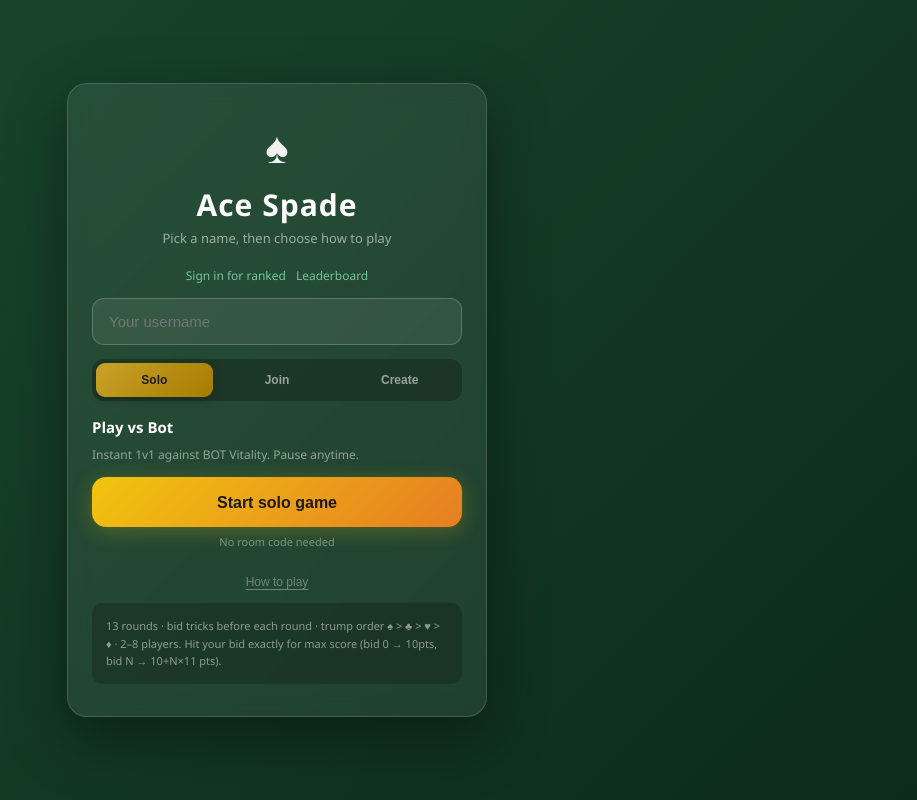
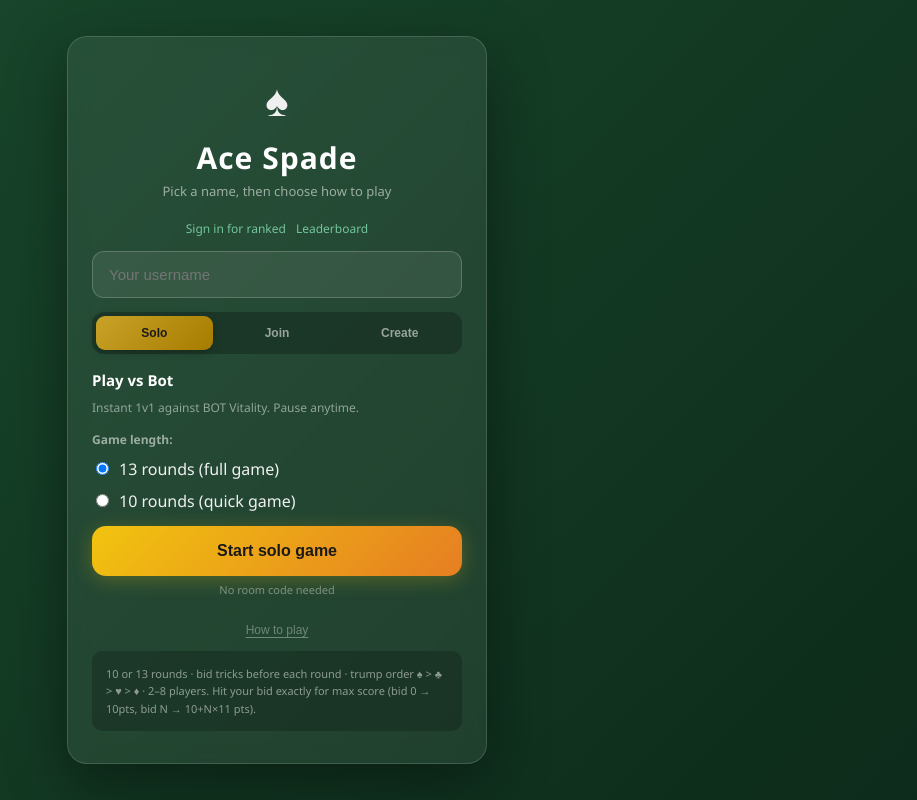
Before and after one commit to rohit94875/ace-spade-frontend, a React (Vite) app: page / in a window 1280 px wide. Both pictures are taken after a click on the button "How to play". Shown: the whole page, without its empty margins (363-1280 px from the left). Built offline with nearby package versions, Linux system fonts and the light colour scheme.

Commit message:
Add 10-round quick game option in lobby.
Hosts can choose 10 or 13 rounds for solo and multiplayer rooms; header shows progress as R/n.

Co-authored-by: Cursor <cursoragent@cursor.com>

```diff
--- a/src/components/GameHeader.tsx
+++ b/src/components/GameHeader.tsx
@@ -6,6 +6,7 @@ import GameMenu from './GameMenu';
 interface Props {
   roomCode: string;
   round: number;
+  maxRounds: number;
   username: string;
   isHost: boolean;
   wsConnected: boolean;
@@ -43,7 +44,7 @@ function buildStatus(props: Props): { text: string; highlight: boolean } {
 
 export default function GameHeader(props: Props) {
   const isMobile = useMediaQuery('(max-width: 640px)');
-  const { roomCode, round, username, isHost, canPause, onLeave, onPause } = props;
+  const { roomCode, round, maxRounds, username, isHost, canPause, onLeave, onPause } = props;
   const status = buildStatus(props);
 
   if (isMobile) {
@@ -54,7 +55,7 @@ export default function GameHeader(props: Props) {
             <span style={styles.icon}>♠</span>
             <div style={styles.brandText}>
               <span style={styles.title}>Ace Spade</span>
-              <span style={styles.subtitle}>#{roomCode}{phaseLabel(props.phase, round)}</span>
+              <span style={styles.subtitle}>#{roomCode}{phaseLabel(props.phase, round, maxRounds)}</span>
             </div>
           </div>
           <div style={styles.statusArea}>
@@ -82,7 +83,7 @@ export default function GameHeader(props: Props) {
       <div style={styles.headerLeft}>
         <span style={{ fontSize: 22 }}>♠</span>
         <span style={styles.gameName}>Ace Spade</span>
-        <span style={styles.roomCode}>#{roomCode}</span>
+        <span style={styles.roomCode}>#{roomCode}{phaseLabel(props.phase, round, maxRounds)}</span>
       </div>
       <div style={styles.headerCenter}>
         <span style={status.highlight ? styles.yourTurn : styles.waiting}>
@@ -105,9 +106,9 @@ export default function GameHeader(props: Props) {
   );
 }
 
-function phaseLabel(phase: GamePhase | null, round: number): string {
-  if (!phase || phase === 'LOBBY') return '';
-  return ` · R${round}`;
+function phaseLabel(phase: GamePhase | null, round: number, maxRounds: number): string {
+  if (!phase || phase === 'LOBBY') return ` · ${maxRounds}r`;
+  return ` · R${round}/${maxRounds}`;
 }
 
 const styles: Record<string, React.CSSProperties> = {
--- a/src/pages/GamePage.tsx
+++ b/src/pages/GamePage.tsx
@@ -21,7 +21,7 @@ export default function GamePage() {
   const navigate = useNavigate();
   const {
     playerId, sessionToken, roomCode, username, isHost,
-    phase, round, players, hand, currentTrick, scores,
+    phase, round, maxRounds, players, hand, currentTrick, scores,
     currentTurnPlayerId, hostPlayerId,
     roundHistory, lastTrick, roundSummary, errorMessage,
     wsConnected, setWsConnected, playWithBot, paused, pausedAuto, autoStartGame,
@@ -68,6 +68,7 @@ export default function GamePage() {
           currentTurnPlayerId: room.currentTurnPlayerId,
           hostPlayerId: room.hostPlayerId,
           round: room.round,
+          maxRounds: room.maxRounds === 10 ? 10 : 13,
           playWithBot: room.playWithBot ?? false,
           paused: room.paused ?? false,
           presence: room.presence ?? {},
@@ -139,6 +140,7 @@ export default function GamePage() {
       <GameHeader
         roomCode={roomCode}
         round={round}
+        maxRounds={maxRounds}
         username={username ?? ''}
         isHost={isHost}
         wsConnected={wsConnected}
--- a/src/pages/LobbyPage.tsx
+++ b/src/pages/LobbyPage.tsx
@@ -4,7 +4,7 @@ import { motion } from 'framer-motion';
 import { createRoom, joinRoom } from '../services/api';
 import { useGameStore } from '../store/gameStore';
 import { useAuthStore } from '../store/authStore';
-import type { DisconnectPolicy } from '../types/game';
+import type { DisconnectPolicy, MaxRounds } from '../types/game';
 
 type LobbyMode = 'solo' | 'join' | 'create';
 
@@ -22,6 +22,7 @@ export default function LobbyPage() {
   const [playWithBot, setPlayWithBot] = useState(false);
   const [ranked, setRanked] = useState(false);
   const [disconnectPolicy, setDisconnectPolicy] = useState<DisconnectPolicy>('FORFEIT_WIN');
+  const [maxRounds, setMaxRounds] = useState<MaxRounds>(13);
   const [showRoomOptions, setShowRoomOptions] = useState(false);
   const [showRules, setShowRules] = useState(false);
 
@@ -47,7 +48,7 @@ export default function LobbyPage() {
     setLoading(true);
     setError('');
     try {
-      const res = await createRoom(username.trim(), true, 'FORFEIT_WIN');
+      const res = await createRoom(username.trim(), true, 'FORFEIT_WIN', false, maxRounds);
       setSession({ ...res, isHost: true, playWithBot: true, autoStartGame: true });
       navigate('/game');
     } catch (e: unknown) {
@@ -70,7 +71,7 @@ export default function LobbyPage() {
     setLoading(true);
     setError('');
     try {
-      const res = await createRoom(username.trim(), playWithBot, disconnectPolicy, ranked);
+      const res = await createRoom(username.trim(), playWithBot, disconnectPolicy, ranked, maxRounds);
       setSession({ ...res, isHost: true, playWithBot, ranked });
       navigate('/game');
     } catch (e: unknown) {
@@ -166,6 +167,25 @@ export default function LobbyPage() {
           <div style={styles.panel}>
             <p style={styles.panelTitle}>Play vs Bot</p>
             <p style={styles.panelDesc}>Instant 1v1 against BOT Vitality. Pause anytime.</p>
+            <p style={styles.optionLabel}>Game length:</p>
+            <label style={styles.radioRow}>
+              <input
+                type="radio"
+                name="soloMaxRounds"
+                checked={maxRounds === 13}
+                onChange={() => setMaxRounds(13)}
+              />
+              <span>13 rounds (full game)</span>
+            </label>
+            <label style={styles.radioRow}>
+              <input
+                type="radio"
+                name="soloMaxRounds"
+                checked={maxRounds === 10}
+                onChange={() => setMaxRounds(10)}
+              />
+              <span>10 rounds (quick game)</span>
+            </label>
             <motion.button
               style={styles.heroBtn}
               whileHover={{ scale: 1.02 }}
@@ -227,6 +247,25 @@ export default function LobbyPage() {
 
             {showRoomOptions && (
               <div style={styles.optionsBox}>
+                <p style={styles.optionLabel}>Game length:</p>
+                <label style={styles.radioRow}>
+                  <input
+                    type="radio"
+                    name="createMaxRounds"
+                    checked={maxRounds === 13}
+                    onChange={() => setMaxRounds(13)}
+                  />
+                  <span>13 rounds (full game)</span>
+                </label>
+                <label style={styles.radioRow}>
+                  <input
+                    type="radio"
+                    name="createMaxRounds"
+                    checked={maxRounds === 10}
+                    onChange={() => setMaxRounds(10)}
+                  />
+                  <span>10 rounds (quick game)</span>
+                </label>
                 <label style={styles.checkRow}>
                   <input
                     type="checkbox"
@@ -276,7 +315,7 @@ export default function LobbyPage() {
           </button>
           {showRules && (
             <p style={styles.rulesText}>
-              13 rounds · bid tricks before each round · trump order ♠ &gt; ♣ &gt; ♥ &gt; ♦ ·
+              10 or 13 rounds · bid tricks before each round · trump order ♠ &gt; ♣ &gt; ♥ &gt; ♦ ·
               2–8 players. Hit your bid exactly for max score (bid 0 → 10pts, bid N → 10+N×11 pts).
             </p>
           )}
--- a/src/services/api.ts
+++ b/src/services/api.ts
@@ -1,5 +1,5 @@
 import axios from 'axios';
-import type { DisconnectPolicy, SessionResumeResponse } from '../types/game';
+import type { DisconnectPolicy, MaxRounds, SessionResumeResponse } from '../types/game';
 import { loadAuth } from './authStorage';
 import { refresh as refreshAuth } from './authApi';
 
@@ -42,8 +42,9 @@ export const createRoom = (
   playWithBot: boolean,
   disconnectPolicy: DisconnectPolicy,
   ranked = false,
+  maxRounds: MaxRounds = 13,
 ): Promise<CreateRoomResponse> =>
-  api.post('/rooms', { username, playWithBot, disconnectPolicy, ranked }).then((r) => r.data);
+  api.post('/rooms', { username, playWithBot, disconnectPolicy, ranked, maxRounds }).then((r) => r.data);
 
 export const joinRoom = (code: string, username: string): Promise<JoinRoomResponse> =>
   api.post(`/rooms/${code}/join`, { username }).then((r) => r.data);
--- a/src/store/gameStore.ts
+++ b/src/store/gameStore.ts
@@ -1,6 +1,6 @@
 import { create } from 'zustand';
 import {
-  Card, GamePhase, PlayerDto, RoomStateDto, TrickCard,
+  Card, GamePhase, MaxRounds, PlayerDto, RoomStateDto, TrickCard,
   TrickEndedPayload, RoundEndedPayload, GameEvent,
   ChatMessageDto, PlayerPresenceDto, SessionResumeResponse,
 } from '../types/game';
@@ -41,6 +41,7 @@ interface GameStore {
   isHost: boolean;
   phase: GamePhase | null;
   round: number;
+  maxRounds: MaxRounds;
   players: PlayerDto[];
   hand: Card[];
   currentTrick: TrickCard[];
@@ -92,6 +93,7 @@ const initialState = {
   isHost: false,
   phase: null as GamePhase | null,
   round: 0,
+  maxRounds: 13 as MaxRounds,
   players: [] as PlayerDto[],
   hand: [] as Card[],
   currentTrick: [] as TrickCard[],
@@ -125,6 +127,7 @@ function applyRoomState(
     currentTurnPlayerId: room.currentTurnPlayerId,
     hostPlayerId: room.hostPlayerId,
     round: room.round,
+    maxRounds: room.maxRounds === 10 ? 10 : 13,
     playWithBot: room.playWithBot ?? false,
     ranked: room.ranked ?? false,
     paused: room.paused ?? false,
--- a/src/types/game.ts
+++ b/src/types/game.ts
@@ -1,4 +1,5 @@
 export type DisconnectPolicy = 'FORFEIT_WIN' | 'BOT_TAKEOVER';
+export type MaxRounds = 10 | 13;
 
 export type Suit = 'SPADES' | 'CLUBS' | 'HEARTS' | 'DIAMONDS';
 export type Rank =
@@ -85,6 +86,7 @@ export interface RoomStateDto {
   roomCode: string;
   phase: GamePhase;
   round: number;
+  maxRounds?: MaxRounds;
   players: PlayerDto[];
   scores: Record<string, number>;
   currentTurnPlayerId: string;
```
